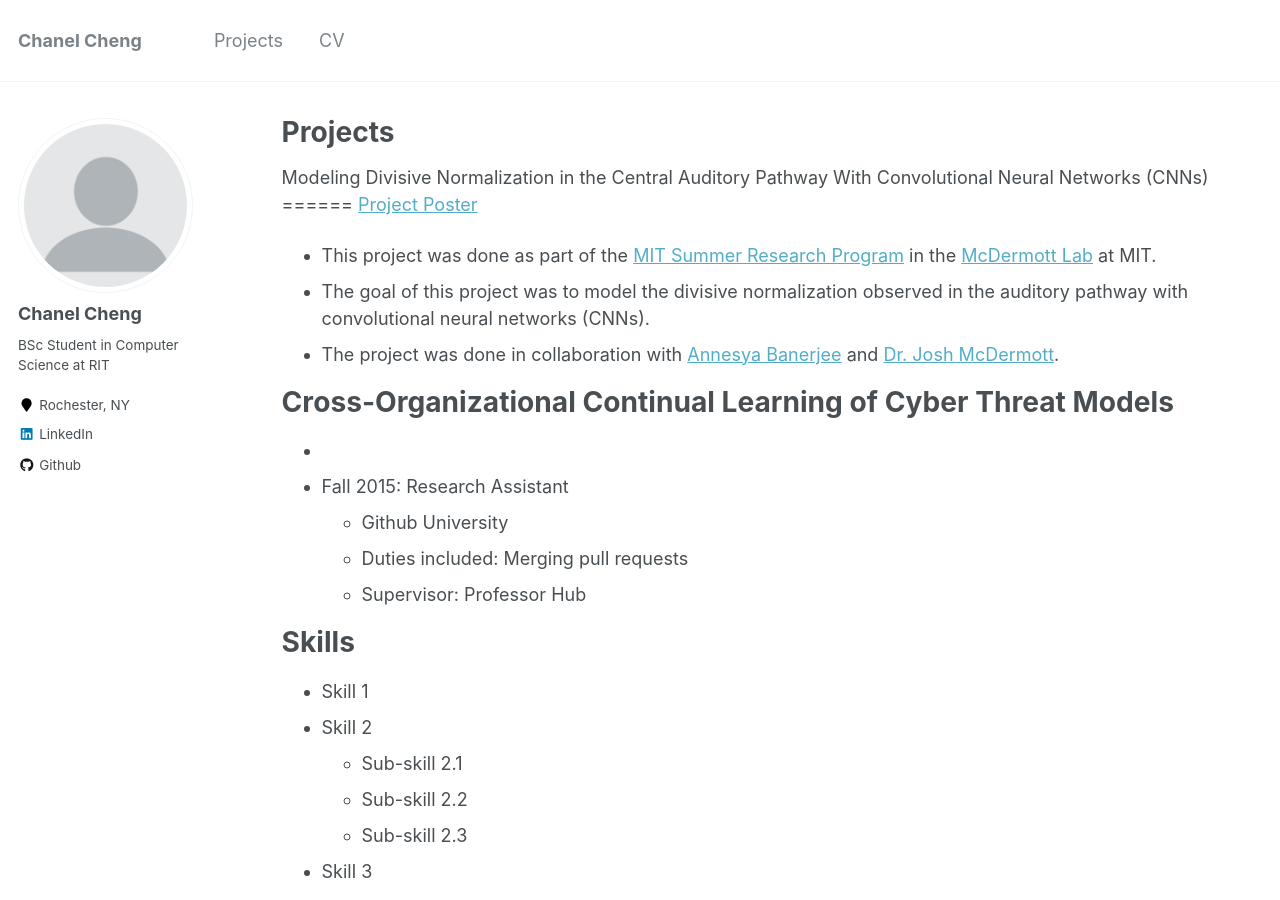
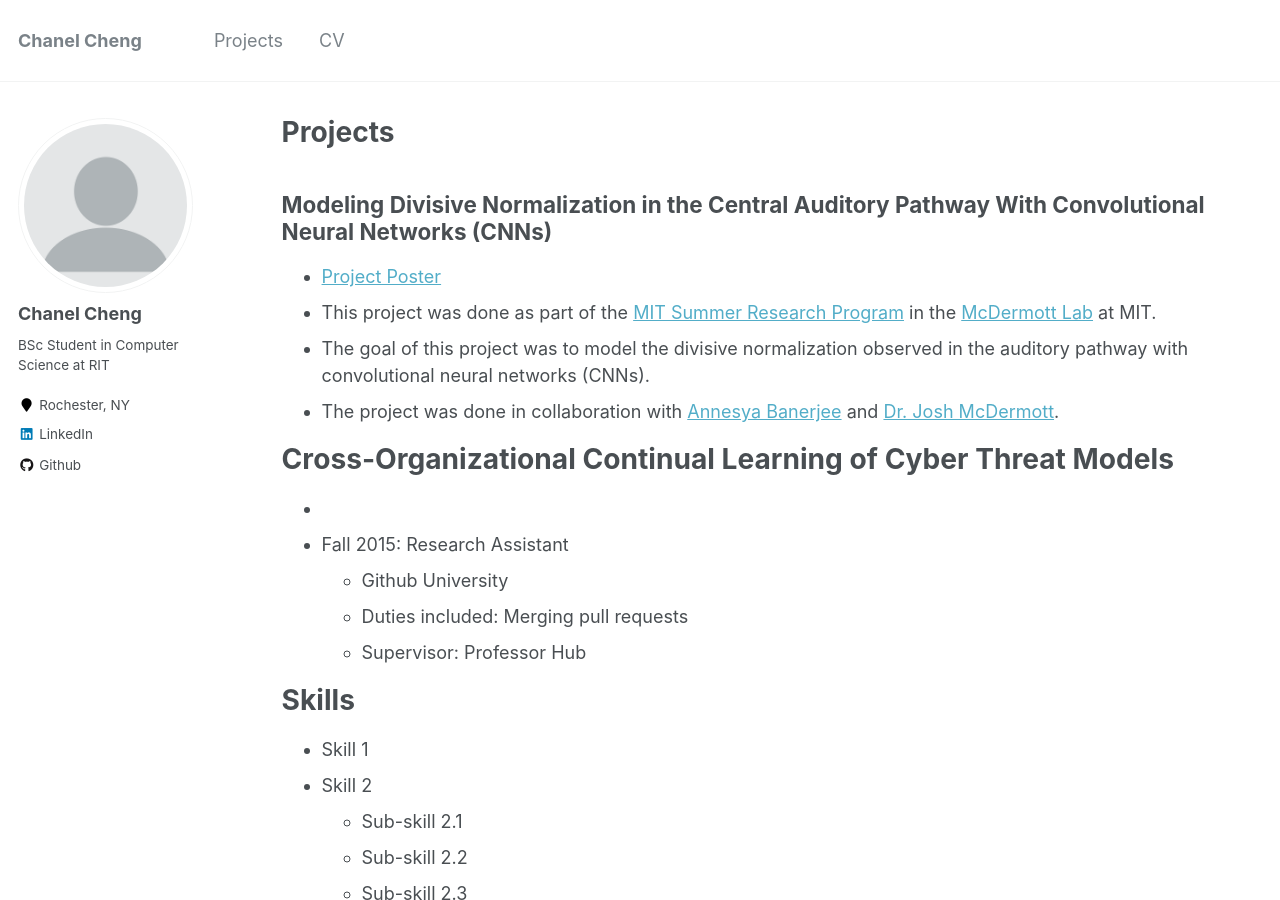
Before and after one commit to chanelfcheng/chanelfcheng.github.io, a Jekyll site: the page built from _pages/projects.md, in a window 1280 px wide and 900 px high. Built offline with Jekyll 4.4.1, drawn with Linux system fonts in a browser that asks for light colours.

```diff
--- a/_pages/projects.md
+++ b/_pages/projects.md
@@ -11,10 +11,9 @@ redirect_from:
 
 {% include base_path %}
 
-Modeling Divisive Normalization in the Central Auditory
-Pathway With Convolutional Neural Networks (CNNs)
-======
-[Project Poster](https://docs.google.com/presentation/d/1w0o61bmTnVsHmH37HHYQlGZ9oKInxQfK/edit#slide=id.p1)
+Modeling Divisive Normalization in the Central Auditory Pathway With Convolutional Neural Networks (CNNs)
+-----
+* [Project Poster](https://docs.google.com/presentation/d/1w0o61bmTnVsHmH37HHYQlGZ9oKInxQfK/edit#slide=id.p1)
 * This project was done as part of the [MIT Summer Research Program](https://bcs.mit.edu/msrp) in the [McDermott Lab](https://mcdermottlab.mit.edu/) at MIT.
 * The goal of this project was to model the divisive normalization observed in the auditory pathway with convolutional neural networks (CNNs).
 * The project was done in collaboration with [Annesya Banerjee](https://www.linkedin.com/in/annesya-banerjee-313365167) and [Dr. Josh McDermott](http://web.mit.edu/jhm/www/).
```
